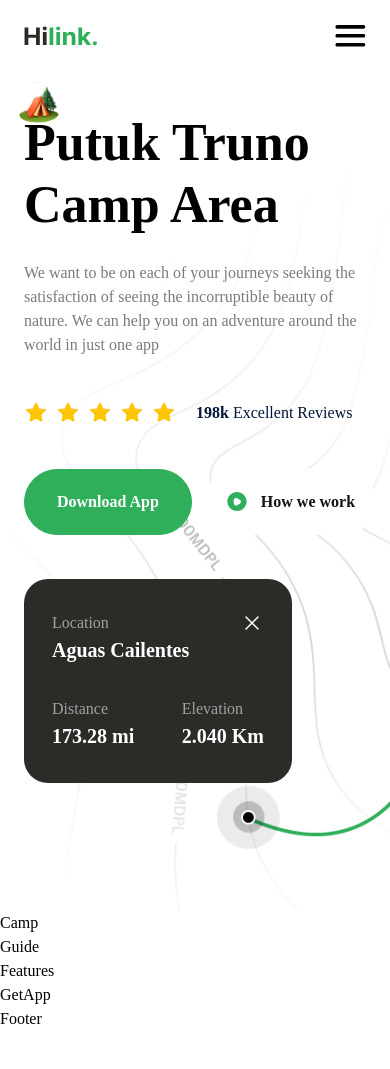
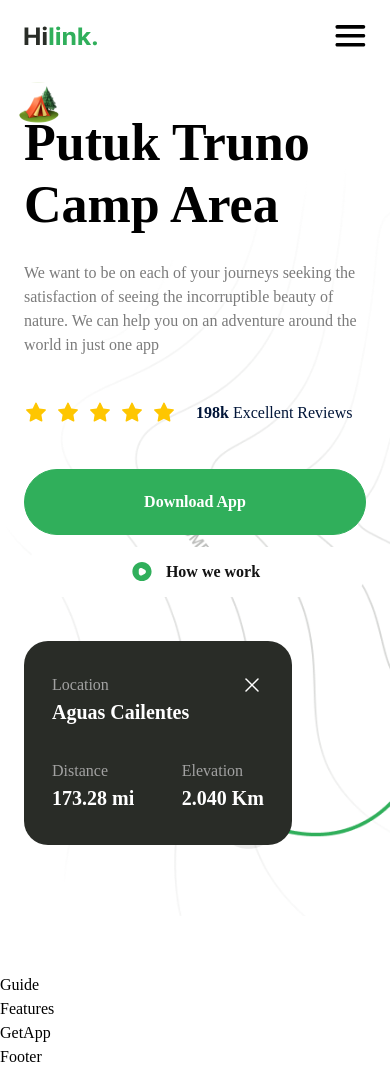
Before and after one commit to delmac-dev/traveling-app, a Next.js app: page / in a window 390 px wide. Before the commit the page ends 1031 px from the top, so only its background shows below. Built offline with nearby package versions, Linux system fonts and the light colour scheme.

Commit message:
made edits to home section

```diff
--- a/components/Camp.tsx
+++ b/components/Camp.tsx
@@ -2,7 +2,7 @@ import React from 'react'
 
 const Camp = () => {
   return (
-    <div>Camp</div>
+    <section className=""></section>
   )
 }
 
--- a/components/Hero.tsx
+++ b/components/Hero.tsx
@@ -36,7 +36,7 @@ const Hero = () => {
           </p>
         </div>
 
-        <div className="mb-11 flex w-full gap-3 sm:flex-row">
+        <div className="mb-11 flex flex-col w-full gap-3 sm:flex-row">
           <Button
             type='button'
             title='Download App'
```
